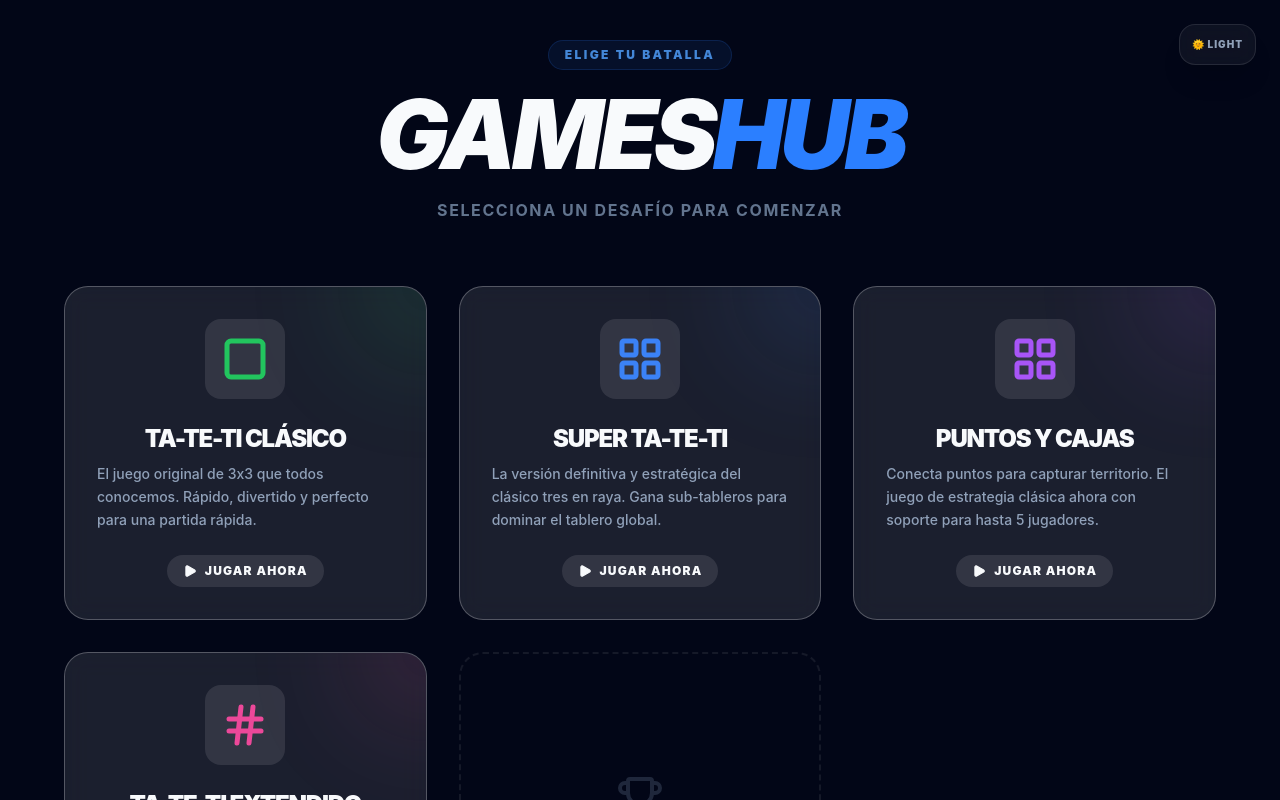
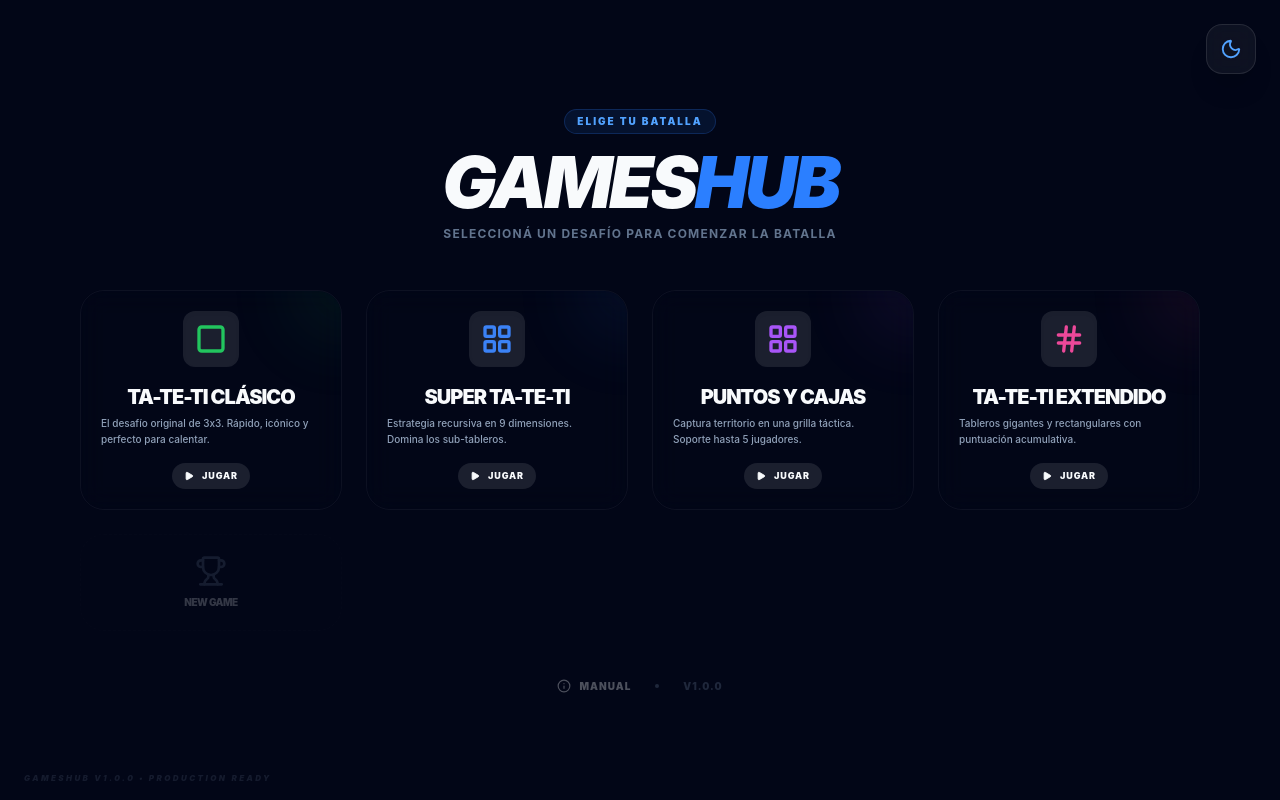
Before and after one commit to Adriel-M-A/super-tateti, a React (Vite) app: page / in a window 1280 px wide. Shown: the top 800 px of the page. Built offline with nearby package versions, Linux system fonts and the light colour scheme.

Commit message:
Optimización de viewport (Zero Scroll), nuevo componente ThemeToggle y refactorización de PlayerStatus

```diff
--- a/src/App.jsx
+++ b/src/App.jsx
@@ -5,8 +5,10 @@ import ClassicTaTeTi from './pages/games/ClassicTaTeTi'
 import DotsAndBoxes from './pages/games/DotsAndBoxes'
 import ExtendedTaTeTi from './pages/games/ExtendedTaTeTi'
 
+import ThemeToggle from './components/layout/ThemeToggle'
+
 function App() {
-  const [view, setView] = useState('home'); // 'home' | 'super-tateti'
+  const [view, setView] = useState('home');
   const [isDarkMode, setIsDarkMode] = useState(true);
 
   // Aplicar modo oscuro
@@ -29,22 +31,15 @@ function App() {
   };
 
   return (
-    <div className="min-h-screen bg-page-bg text-page-text flex flex-col items-center p-4 transition-colors duration-500 overflow-x-hidden">
-      {/* Botón de Tema Global */}
-      <button
-        onClick={toggleTheme}
-        className="fixed top-6 right-6 z-50 p-3 rounded-2xl bg-white/5 border border-white/10 text-slate-400 hover:text-white hover:scale-110 active:scale-95 transition-all backdrop-blur-md shadow-xl font-black text-[10px] tracking-widest uppercase"
-        title="Cambiar tema de batalla"
-      >
-        {isDarkMode ? '🌞 Light' : '🌙 Dark'}
-      </button>
+    <div className="h-screen bg-page-bg text-page-text flex flex-col items-center transition-colors duration-500 overflow-hidden relative">
+      <ThemeToggle isDarkMode={isDarkMode} onToggle={toggleTheme} />
 
       {/* Orquestador de Vistas */}
-      <main className="w-full max-w-7xl flex flex-col items-center">
+      <main className="w-full h-full max-w-7xl flex flex-col items-center overflow-hidden">
         {view === 'home' ? (
           <Home onSelectGame={handleSelectGame} />
         ) : (
-          <div className="w-full flex justify-center py-10">
+          <div className="w-full h-full flex justify-center py-4 overflow-hidden">
             {view === 'super-tateti' && (
               <SuperTaTeTi onExit={handleReturnHome} />
             )}
@@ -57,17 +52,14 @@ function App() {
             {view === 'extended-tateti' && (
               <ExtendedTaTeTi onExit={handleReturnHome} />
             )}
-            {/* Otros juegos se añadirán aquí con condicionales similates */}
           </div>
         )}
       </main>
 
-      {/* Footer minimalista global (opcional) */}
-      {view !== 'home' && (
-        <footer className="mt-auto py-8 text-slate-500 text-[10px] font-black uppercase tracking-[0.5em] opacity-20 pointer-events-none">
-          Super Ta-Te-Ti v4.0 • Build with Passion
-        </footer>
-      )}
+      {/* Indicador de versión sutil */}
+      <div className="fixed bottom-4 left-6 text-[8px] font-black uppercase tracking-[0.3em] text-slate-500/20 pointer-events-none italic">
+        GamesHub v1.0.0 • Production Ready
+      </div>
     </div>
   )
 }
--- /dev/null
+++ b/src/components/game/IconRenderer.jsx
@@ -0,0 +1,10 @@
+import { X, Circle, Triangle, Square, Hexagon } from 'lucide-react';
+
+const icons = { X, Circle, Triangle, Square, Hexagon };
+
+const IconRenderer = ({ iconName, ...props }) => {
+    const Icon = icons[iconName];
+    return Icon ? <Icon {...props} /> : null;
+};
+
+export default IconRenderer;
--- /dev/null
+++ b/src/components/layout/ThemeToggle.jsx
@@ -0,0 +1,30 @@
+import { Sun, Moon } from 'lucide-react';
+
+const ThemeToggle = ({ isDarkMode, onToggle }) => {
+    return (
+        <button
+            onClick={onToggle}
+            className="fixed top-6 right-6 z-50 p-3 rounded-2xl bg-white/5 border border-white/10 text-slate-400 hover:text-white hover:scale-110 active:scale-95 transition-all backdrop-blur-md shadow-xl group overflow-hidden"
+            title={isDarkMode ? 'Cambiar a modo claro' : 'Cambiar a modo oscuro'}
+        >
+            <div className="relative w-6 h-6 flex items-center justify-center">
+                <Sun
+                    size={22}
+                    className={`absolute transition-all duration-500 transform ${isDarkMode ? 'translate-y-10 opacity-0 rotate-90' : 'translate-y-0 opacity-100 rotate-0'
+                        } text-yellow-400`}
+                />
+                <Moon
+                    size={22}
+                    className={`absolute transition-all duration-500 transform ${isDarkMode ? 'translate-y-0 opacity-100 rotate-0' : '-translate-y-10 opacity-0 -rotate-90'
+                        } text-blue-400`}
+                />
+            </div>
+
+            {/* Texto sutil al hover */}
+            <span className="sr-only">Toggle Theme</span>
+            <div className="absolute inset-0 bg-page-text/5 opacity-0 group-hover:opacity-100 transition-opacity" />
+        </button>
+    );
+};
+
+export default ThemeToggle;
--- a/src/pages/Home.jsx
+++ b/src/pages/Home.jsx
@@ -3,28 +3,28 @@ import { LayoutGrid, Play, Info, Trophy, Square, Hash } from 'lucide-react';
 const GameCard = ({ title, description, icon: Icon, onClick, color }) => (
   <button
     onClick={onClick}
-    className="group relative flex flex-col items-center p-8 bg-cell-hover border border-board-border rounded-3xl backdrop-blur-md transition-all duration-500 hover:shadow-2xl text-left w-full max-w-sm overflow-hidden"
+    className="group relative flex flex-col items-center p-5 bg-card-bg/20 border border-board-border/20 rounded-3xl backdrop-blur-md transition-all duration-500 hover:scale-[1.02] hover:shadow-2xl text-left w-full overflow-hidden"
   >
     <div
-      className="absolute top-0 right-0 w-32 h-32 -mr-16 -mt-16 rounded-full blur-3xl opacity-20 transition-opacity group-hover:opacity-40"
+      className="absolute top-0 right-0 w-24 h-24 -mr-12 -mt-12 rounded-full blur-2xl opacity-10 transition-opacity group-hover:opacity-30"
       style={{ backgroundColor: color }}
     ></div>
 
     <div
-      className="p-4 rounded-2xl bg-cell-hover mb-6 transition-transform duration-500 group-hover:scale-110 group-hover:rotate-3"
+      className="p-3 rounded-xl bg-cell-hover mb-4 transition-transform duration-500 group-hover:scale-110 group-hover:rotate-3 shadow-inner"
       style={{ color: color }}
     >
-      <Icon size={48} strokeWidth={2.5} />
+      <Icon size={32} strokeWidth={2.5} />
     </div>
 
-    <h3 className="text-2xl font-black uppercase tracking-tighter mb-2">{title}</h3>
-    <p className="text-slate-400 text-sm font-medium leading-relaxed mb-6">
+    <h3 className="text-lg md:text-xl font-black uppercase tracking-tighter mb-1 text-page-text">{title}</h3>
+    <p className="text-slate-400 text-[10px] font-medium leading-relaxed mb-4 line-clamp-2">
       {description}
     </p>
 
-    <div className="flex items-center gap-2 text-xs font-black uppercase tracking-widest py-2 px-4 rounded-full bg-cell-hover group-hover:bg-page-text group-hover:text-page-bg transition-colors">
-      <Play size={14} fill="currentColor" />
-      Jugar Ahora
+    <div className="flex items-center gap-2 text-[9px] font-black uppercase tracking-widest py-1.5 px-3 rounded-full bg-cell-hover group-hover:bg-page-text group-hover:text-page-bg transition-colors">
+      <Play size={10} fill="currentColor" />
+      Jugar
     </div>
   </button>
 );
@@ -34,49 +34,48 @@ const Home = ({ onSelectGame }) => {
     {
       id: 'classic-tateti',
       title: 'Ta-Te-Ti Clásico',
-      description: 'El juego original de 3x3 que todos conocemos. Rápido, divertido y perfecto para una partida rápida.',
+      description: 'El desafío original de 3x3. Rápido, icónico y perfecto para calentar.',
       icon: Square,
-      color: '#22c55e' // Verde esmeralda
+      color: '#22c55e'
     },
     {
       id: 'super-tateti',
       title: 'Super Ta-Te-Ti',
-      description: 'La versión definitiva y estratégica del clásico tres en raya. Gana sub-tableros para dominar el tablero global.',
+      description: 'Estrategia recursiva en 9 dimensiones. Domina los sub-tableros.',
       icon: LayoutGrid,
-      color: '#3b82f6' // Azul vibrante
+      color: '#3b82f6'
     },
     {
       id: 'dots-and-boxes',
       title: 'Puntos y Cajas',
-      description: 'Conecta puntos para capturar territorio. El juego de estrategia clásica ahora con soporte para hasta 5 jugadores.',
+      description: 'Captura territorio en una grilla táctica. Soporte hasta 5 jugadores.',
       icon: LayoutGrid,
-      color: '#a855f7' // Púrpura estratégico
+      color: '#a855f7'
     },
     {
       id: 'extended-tateti',
       title: 'Ta-Te-Ti Extendido',
-      description: 'Tableros gigantes y rectangulares donde el objetivo es formar la mayor cantidad de líneas posibles para ganar.',
+      description: 'Tableros gigantes y rectangulares con puntuación acumulativa.',
       icon: Hash,
-      color: '#ec4899' // Rosa potente
-    },
-    // Aquí se agregarán más juegos en el futuro
+      color: '#ec4899'
+    }
   ];
 
   return (
-    <div className="min-h-screen flex flex-col items-center justify-center p-6 animate-in fade-in duration-700">
-      <header className="mb-16 text-center">
-        <div className="inline-block px-4 py-1.5 mb-4 rounded-full bg-blue-500/10 border border-blue-500/20 text-blue-400 text-xs font-black uppercase tracking-[0.2em] animate-pulse">
+    <div className="h-full w-full flex flex-col items-center justify-center p-4 md:p-8 animate-in fade-in zoom-in duration-700 overflow-hidden">
+      <header className="mb-8 md:mb-12 text-center">
+        <div className="inline-block px-3 py-1 mb-3 rounded-full bg-blue-500/10 border border-blue-500/20 text-blue-400 text-[10px] font-black uppercase tracking-[0.2em]">
           Elige tu Batalla
         </div>
-        <h1 className="text-6xl md:text-8xl font-black uppercase tracking-tighter mb-4 italic">
+        <h1 className="text-5xl md:text-7xl font-black uppercase tracking-tighter mb-2 italic leading-none">
           GAMES<span className="text-blue-500">HUB</span>
         </h1>
-        <p className="text-slate-500 font-bold uppercase tracking-widest max-w-md mx-auto">
-          Selecciona un desafío para comenzar
+        <p className="text-slate-500 font-bold uppercase tracking-widest text-[10px] md:text-xs">
+          Seleccioná un desafío para comenzar la batalla
         </p>
       </header>
 
-      <main className="grid grid-cols-1 md:grid-cols-2 lg:grid-cols-3 gap-8 w-full max-w-6xl justify-items-center">
+      <main className="grid grid-cols-1 sm:grid-cols-2 lg:grid-cols-4 gap-4 md:gap-6 w-full max-w-6xl px-4">
         {games.map((game) => (
           <GameCard
             key={game.id}
@@ -85,20 +84,20 @@ const Home = ({ onSelectGame }) => {
           />
         ))}
 
-        {/* Placeholder para próximos juegos */}
-        <div className="flex flex-col items-center justify-center p-8 border-2 border-dashed border-board-border rounded-3xl w-full max-w-sm opacity-30">
-          <Trophy size={48} className="text-slate-500 mb-4" />
-          <p className="text-slate-500 font-black uppercase tracking-tighter">Próximamente</p>
+        {/* Próximamente - Compacto */}
+        <div className="hidden lg:flex flex-col items-center justify-center p-5 border border-dashed border-board-border/20 rounded-3xl w-full opacity-20 hover:opacity-100 transition-opacity group cursor-not-allowed">
+          <Trophy size={32} className="text-slate-500 mb-2 group-hover:scale-110 transition-transform" />
+          <p className="text-[10px] font-black uppercase tracking-tighter">New Game</p>
         </div>
       </main>
 
-      <footer className="mt-20 flex items-center gap-6 opacity-40 hover:opacity-100 transition-opacity">
-        <div className="flex items-center gap-2 text-sm font-bold uppercase tracking-widest cursor-help">
-          <Info size={16} />
-          Cómo Jugar
+      <footer className="mt-8 md:mt-12 flex items-center gap-6 opacity-30 hover:opacity-80 transition-opacity">
+        <div className="flex items-center gap-2 text-[10px] font-black uppercase tracking-widest cursor-help">
+          <Info size={14} />
+          Manual
         </div>
         <div className="w-1 h-1 rounded-full bg-slate-500"></div>
-        <div className="text-sm font-bold uppercase tracking-widest text-slate-500">
+        <div className="text-[10px] font-black uppercase tracking-widest text-slate-500">
           v1.0.0
         </div>
       </footer>
```
Also changed, not shown: src/components/game/PlayerStatus.jsx (added, +89 -0 lines), src/components/layout/GameLayout.jsx (+31 -37 lines).
